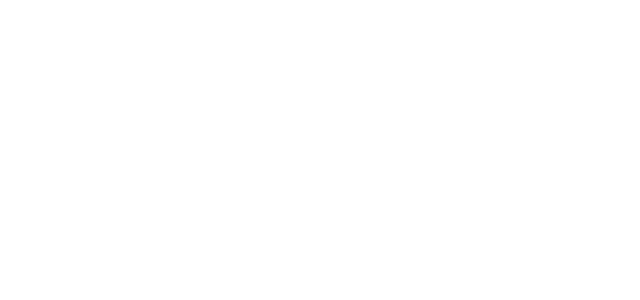
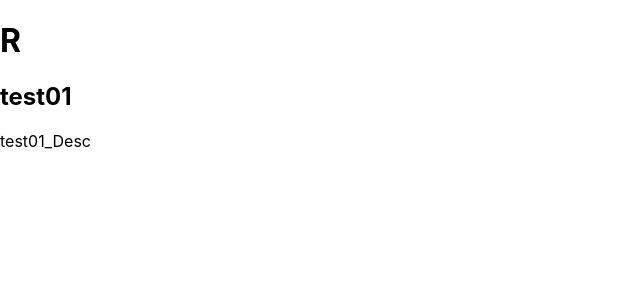
Before and after one commit to kimhaeil/Luna, a React (Create React App) app in the folder lunaVol2/image-logger/: page /profiles/value1 in a window 1280 px wide. Before the commit this address had no page. Shown: the top 300 px of the page, without its empty margins (0-640 px from the left). Built offline with nearby package versions, Linux system fonts and the light colour scheme.

Commit message:
링크 연습

```diff
--- a/lunaVol2/image-logger/src/App.js
+++ b/lunaVol2/image-logger/src/App.js
@@ -4,12 +4,15 @@ import './App.css';
 import {Routes, Route} from 'react-router-dom'
 import About from './pages/About';
 import Home from './pages/Home';
+import Profiles from './pages/Profiles';
+
 
 function App() {
   return (
     <Routes>
       <Route path='/' element={<Home/>}/>
       <Route path='/about' element={<About/>}/>
+      <Route path='/profiles/:username' element={<Profiles/>}/>
     </Routes>
   );
 }
--- a/lunaVol2/image-logger/src/pages/Home.js
+++ b/lunaVol2/image-logger/src/pages/Home.js
@@ -4,7 +4,21 @@ const Home = () =>{
     return(
         <div>
             <h1>main page</h1>
-            <Link to="/about">About</Link>
+            <ul>
+                <li>
+                    <Link to="/about">About</Link>
+                </li>
+                <li>
+                    <Link to="/profiles/value1">value1</Link>
+                </li>
+                <li>
+                    <Link to="/profiles/value2">value2</Link>
+                </li>
+                <li>
+                    <Link to="/profiles/void">empty</Link>
+                </li>
+            </ul>
+
         </div>
     )
 }
--- /dev/null
+++ b/lunaVol2/image-logger/src/pages/Profiles.js
@@ -0,0 +1,36 @@
+import { useParams } from "react-router-dom";
+
+const data = {
+    value1:{
+        name : 'test01',
+        description : 'test01_Desc'
+    },
+    value2:{
+        name : 'test02',
+        description : 'test02_Desc'
+    }
+}
+
+const Profiles = () =>{
+    const params = useParams();
+    const profile = data[params.username];
+
+    return (
+        <div>
+            <h1>R</h1>
+            {profile ?
+            (
+                <div>
+                    <h2>{profile.name}</h2>
+                    <p>{profile.description}</p>
+                </div>
+            )
+            :
+            (
+                <p>not exist</p>
+            )}
+        </div>
+    );
+};
+
+export default Profiles
```
